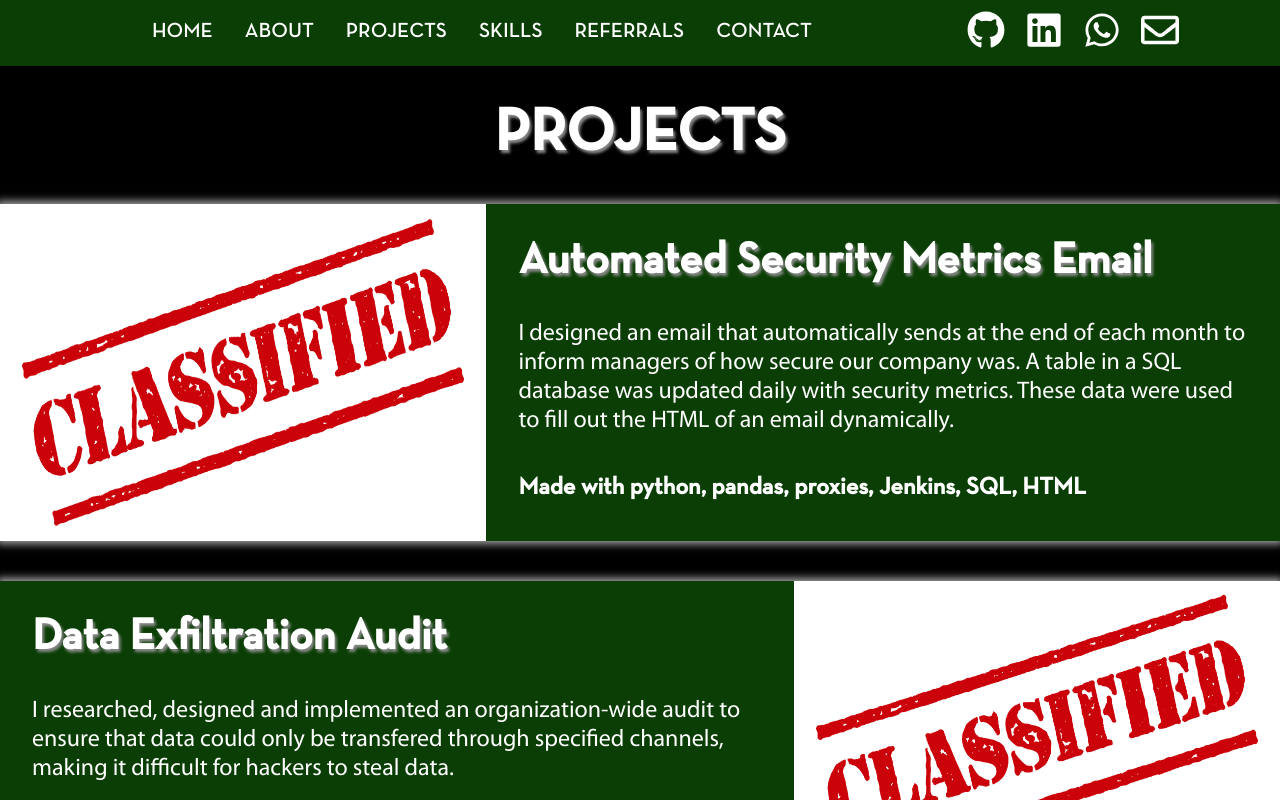
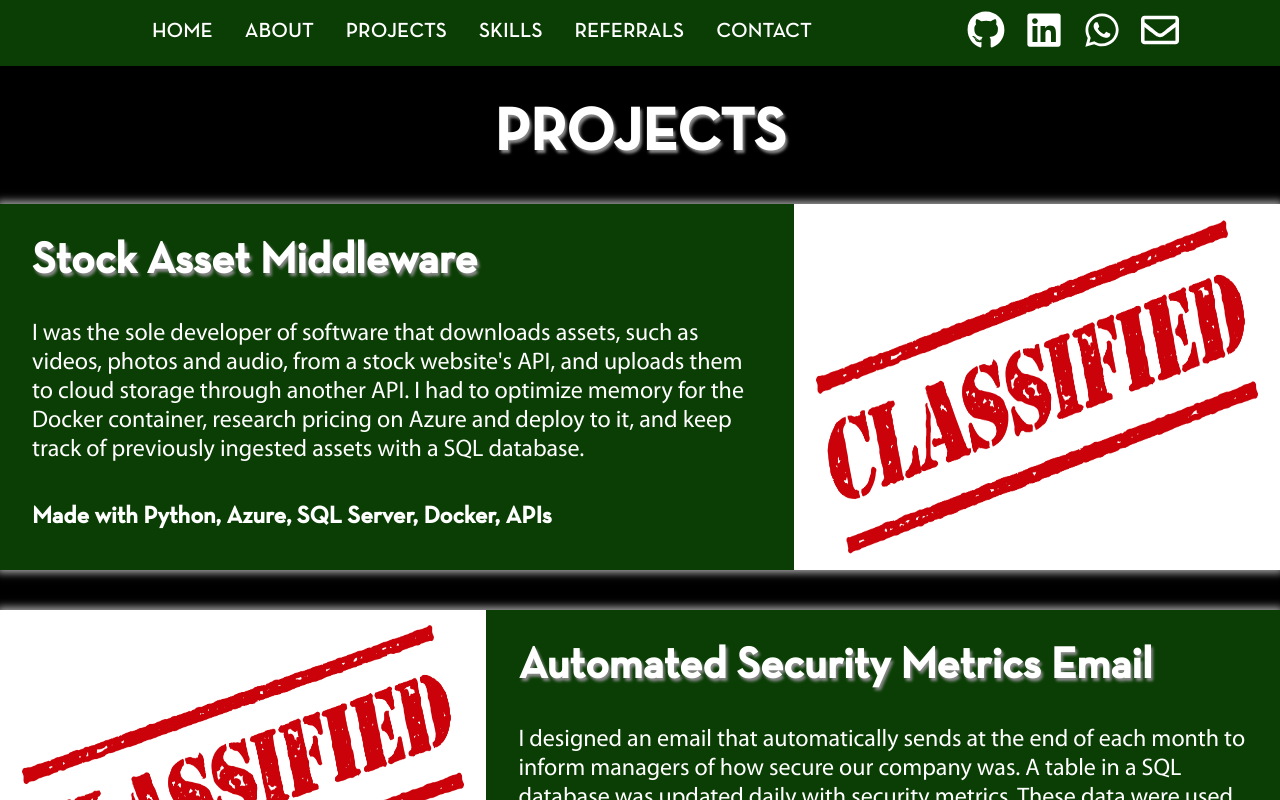
Before and after one commit to PropeReferio/portfolio-2020, a React (Create React App) app: page /projects in a window 1280 px wide. Shown: the top 800 px of the page. Built offline with nearby package versions, Linux system fonts and the light colour scheme; a web font is replaced by a local one.

Commit message:
4th project

```diff
--- a/src/components/pages/Projects.js
+++ b/src/components/pages/Projects.js
@@ -6,6 +6,18 @@ export default function Projects() {
   return(
 		<div id="projects">
 			<h1 className="darkTextShadow">PROJECTS</h1>
+			<Project
+				title="Stock Asset Middleware"
+				description="I was the sole developer of software that downloads assets,
+				such as videos, photos and audio, from a stock website's API, and uploads
+				them to cloud storage through another API. I had to optimize memory for
+				the Docker container, research pricing on Azure and deploy to it, and
+				keep track of previously ingested assets with a SQL database."
+				skills="Python, Azure, SQL Server, Docker, APIs"
+				imagePath="../images/projects/classified.jpg"
+				pictureFirst={false}
+				link=""
+				/>
 			<Project
 				title="Automated Security Metrics Email"
 				description="I designed an email that automatically sends at the end
```
